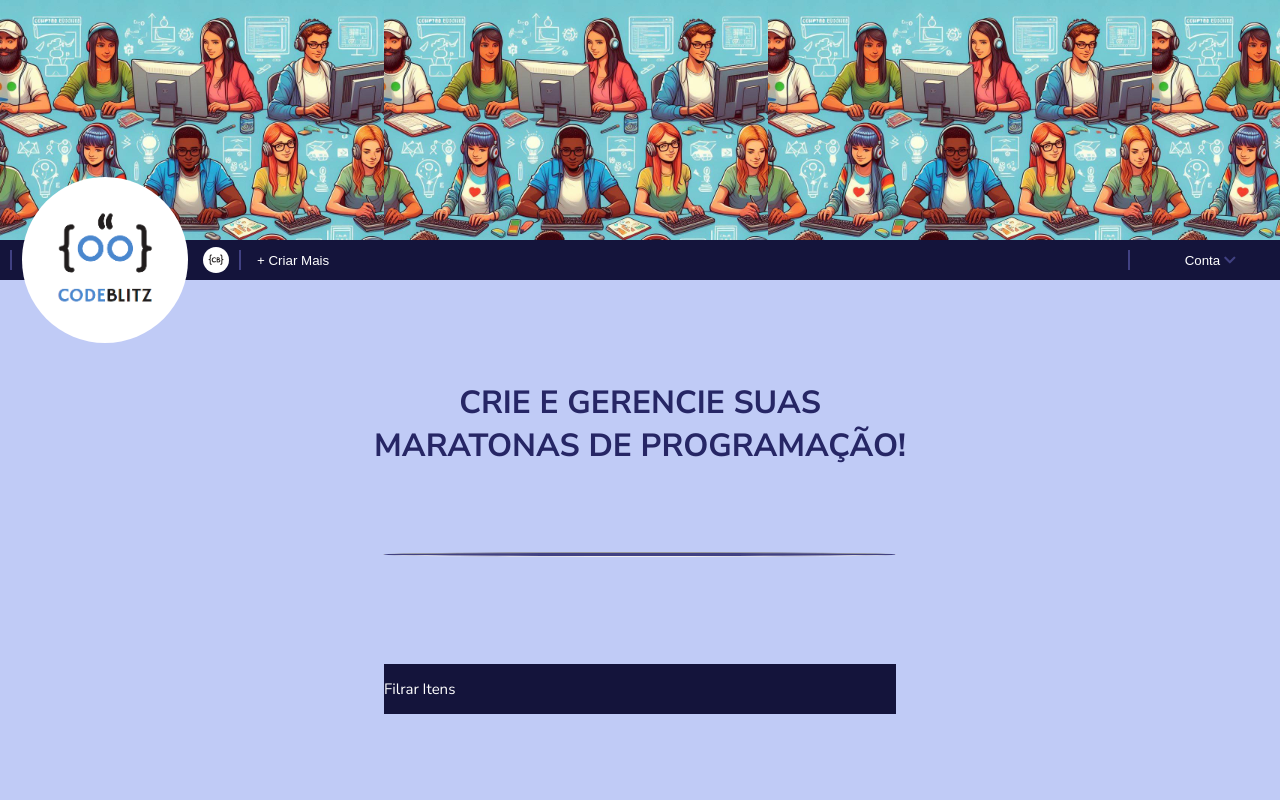
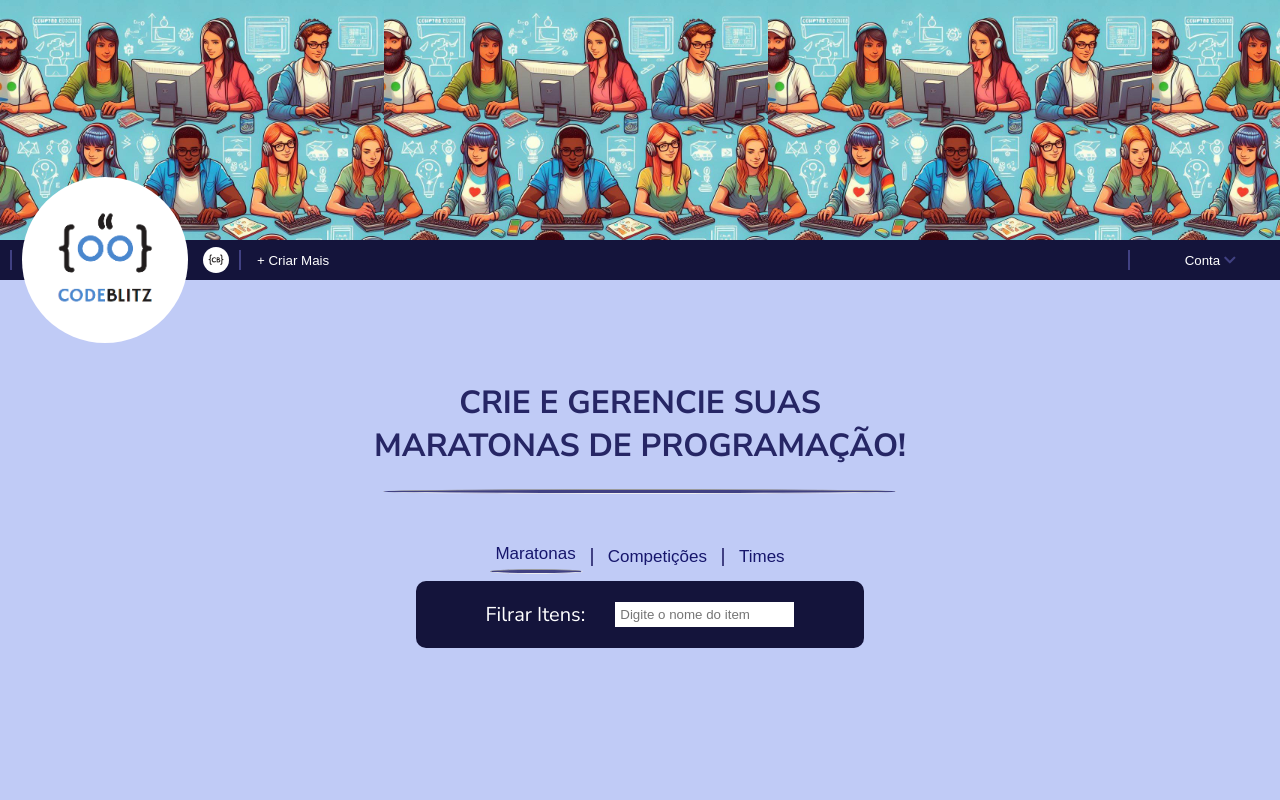
Before and after one commit to JorgeRoniel/Projeto-Integrador1, a Flask app: page /home in a window 1280 px wide. Run offline with Flask 3, Linux system fonts and the light colour scheme.

Commit message:
design de filtro de itens implementado

```diff
--- a/static/css/home.css
+++ b/static/css/home.css
@@ -31,6 +31,7 @@ body {
     height: 5%;
     display: flex;
     align-items: center;
+    font-size: 10px;
 }
 
 .criarMais {
@@ -113,16 +114,51 @@ body {
     align-items: center;
     justify-content: start;
     width: 100%;
-    height: 20%;
-    overflow: hidden;
+    height: auto;
     color: rgb(38, 38, 101);
     font-size: 100%;
 }
+.categorias{
+    width: 100%;
+    display: flex;
+    margin: auto;
+    align-items: center;
+    justify-content: center;
+    margin-bottom: 0;
+    margin-top: 2%;
+}
+.categorias button{
+    padding: 5px;
+    font-size: 17px;
+    background: none;
+    outline: none;
+    border: none;
+    cursor: pointer;
+    color: rgb(22, 22, 108);
+}
+.containerBotao{
+    display: flex;
+    align-items: center;
+    justify-content: center;
+    flex-direction: column;
+}
 .filtrar{
     display: flex;
-    width: 40%;
+    width: 35%;
     font-size: 15px;
     color: white;
     margin: auto;
+    align-items: center;
+    justify-content: center;
+    gap: 30px;
+    border-radius: 10px;
+    font-size: 20px;
     background-color:rgb(20, 20, 59);
+    margin-top: 0.5%;
 }
+.filtrar input{
+    width: 40%;
+    padding: 5px;
+    border: none;
+    outline: none;
+}
--- a/static/js/homePage/home.js
+++ b/static/js/homePage/home.js
@@ -1,6 +1,13 @@
 const contaOpcoes = document.getElementById("contaOpcoes");
 const opcoes = document.getElementById('OpcoesExpandidas');
 const btn_logout = document.getElementById('logout');
+const maratonas = document.getElementById('maratonas');
+const competicoes = document.getElementById('competicoes');
+const times = document.getElementById('times');
+const underline = document.getElementById('underline');
+const containerBotaoCompeticoes = document.getElementById('containerBotaoCompeticoes');
+const containerBotaoMaratonas = document.getElementById('containerBotaoMaratonas');
+const containerBotaoTimes = document.getElementById('containerBotaoTimes');
 
 var checkExpansive = false;
 
@@ -21,3 +28,16 @@ btn_logout.addEventListener('click', (event) => {
     fetch('/logout', {method: 'GET'})
         window.location.href = '/'
 })
+
+maratonas.addEventListener('click',function(){
+    containerBotaoMaratonas.appendChild(underline);
+})
+
+
+competicoes.addEventListener('click',function(){
+    containerBotaoCompeticoes.appendChild(underline);
+})
+
+times.addEventListener('click',function(){
+    containerBotaoTimes.appendChild(underline);
+})
--- a/templates/home.html
+++ b/templates/home.html
@@ -21,8 +21,8 @@
             <button class="criarMais">+ Criar Mais</button>
             <div class="spacer"></div>
             <div class="vertical-bar"></div>
-            <button id="contaOpcoes" class="contaManipular" style="margin-left: 3%;">Conta <i class="fas fa-chevron-down"
-                    style="color: rgb(65, 65, 131)"></i></button>
+            <button id="contaOpcoes" class="contaManipular" style="margin-left: 3%;">Conta <i
+                    class="fas fa-chevron-down" style="color: rgb(65, 65, 131)"></i></button>
         </nav>
         <div class="containerOpcoes">
             <div class="spacer"></div>
@@ -34,11 +34,27 @@
         <div class="textTitulo">
             <h1 style="margin-bottom: 0;">CRIE E GERENCIE SUAS</h1>
             <h1 style="margin-top: 0;">MARATONAS DE PROGRAMAÇÃO!</h1>
+            <hr style="margin-top: 0;" class="horizontal-bar">
         </div>
-        <hr class="horizontal-bar">
+
+        <div class="categorias">
+            <div id="containerBotaoMaratonas" class="containerBotao">
+                <button id="maratonas">Maratonas</button>
+                <hr id="underline" style="margin-top: 0;margin-bottom: 0;width: 100%;" class="horizontal-bar">
+            </div>
+            <div class="vertical-bar"></div>
+            <div id="containerBotaoCompeticoes" class="containerBotao">
+                <button id="competicoes">Competições</button>
+            </div>
+            <div class="vertical-bar"></div>
+            <div id="containerBotaoTimes" class="containerBotao">
+                <button id="times">Times</button>
+            </div>
+        </div>
 
         <div class="filtrar">
-            <p>Filrar Itens</p>
+            <p>Filrar Itens:</p>
+            <input type="text" placeholder="Digite o nome do item">
         </div>
     </div>
     <script src="static\js\homePage\home.js"></script>
```
